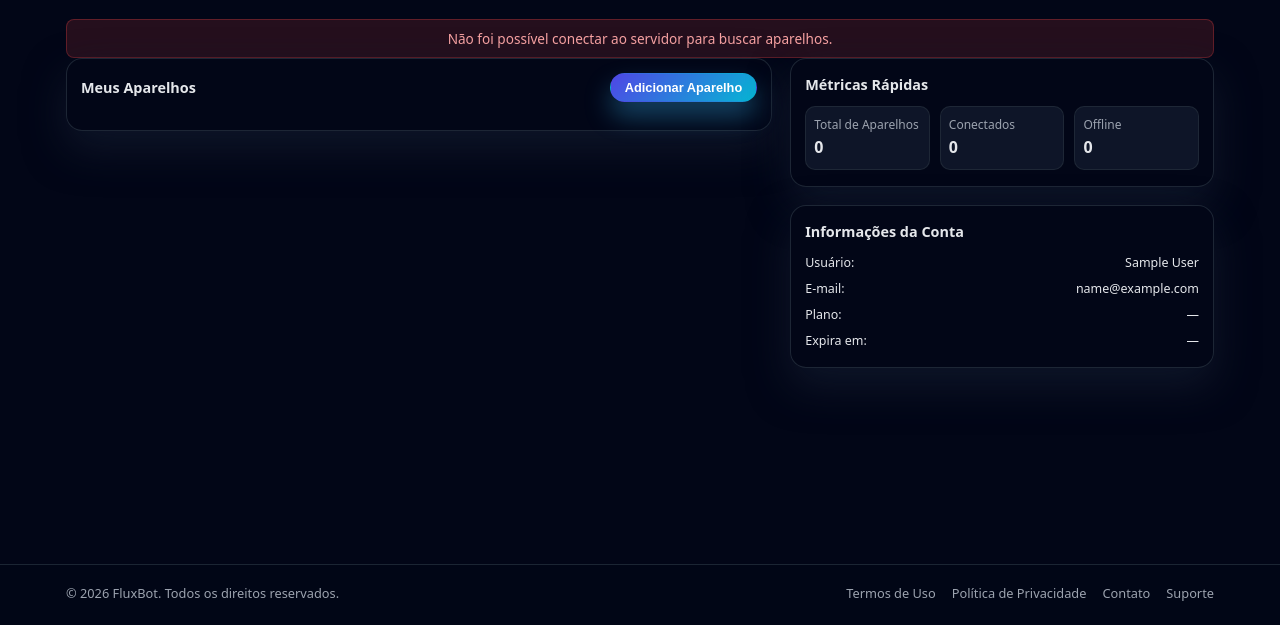
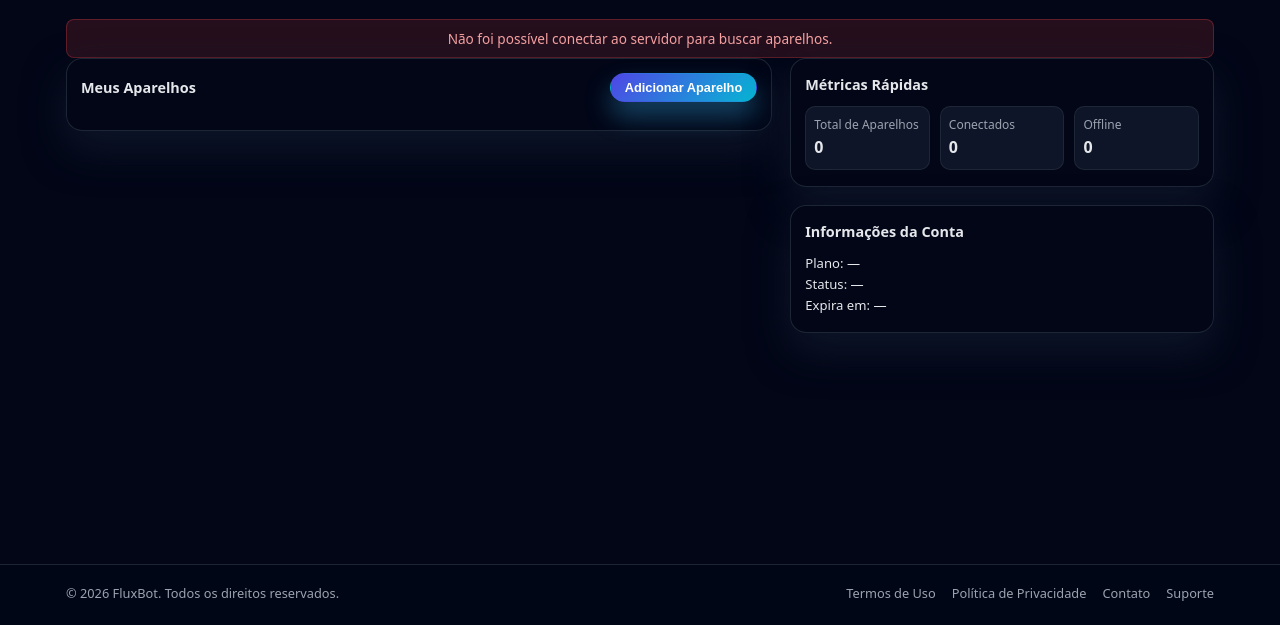
Before and after one commit to Stalisson-Pereira/fluxbot-sup, a browser extension: page frontend/dashboard.html in a window 1280 px wide. Shown: the part 175-800 px from the top of the page. Drawn offline with Linux system fonts and the light colour scheme; no server answers; sample sign-in values are in the browser's storage.

Commit message:
Refactor account information display in dashboard

```diff
--- a/frontend/dashboard.html
+++ b/frontend/dashboard.html
@@ -102,24 +102,9 @@
                         <div class="dashboard-card-header">
                             <div class="dashboard-card-title">Informações da Conta</div>
                         </div>
-                        <ul class="dashboard-list">
-                            <li>
-                                <span>Usuário:</span>
-                                <span id="user-name">Carregando...</span>
-                            </li>
-                            <li>
-                                <span>E-mail:</span>
-                                <span id="user-email">Carregando...</span>
-                            </li>
-                            <li>
-                                <span>Plano:</span>
-                                <span id="user-plan">—</span>
-                            </li>
-                            <li>
-                                <span>Expira em:</span>
-                                <span id="user-expiration">—</span>
-                            </li>
-                        </ul>
+                        <div>Plano: <span id="user-plan">—</span></div>
+                        <div>Status: <span id="user-sub-status">—</span></div>
+                        <div>Expira em: <span id="user-expiration">—</span></div>
                     </div>
                 </div>
             </div>
```
